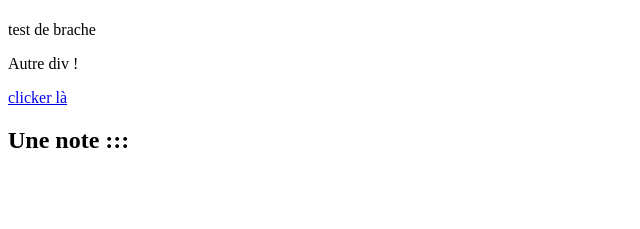
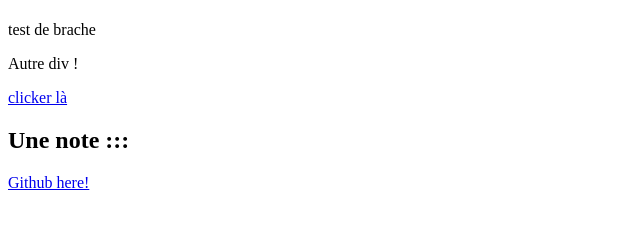
Before and after one commit to AnasAar/cours, a plain HTML site: page index.html in a window 1280 px wide. Shown: the part 59-288 px from the top of the page, without its empty margins (0-640 px from the left). Drawn offline with Linux system fonts and the light colour scheme.

Commit message:
updating from web

```diff
--- a/index.html
+++ b/index.html
@@ -13,5 +13,6 @@
     </div>
     <a href="cirooo/zabla.html">clicker là</a>
     <div><h2>Une note :::</h2></div>
+    <a href="github.com">Github here!</a>
 </body>
 </html>
```
